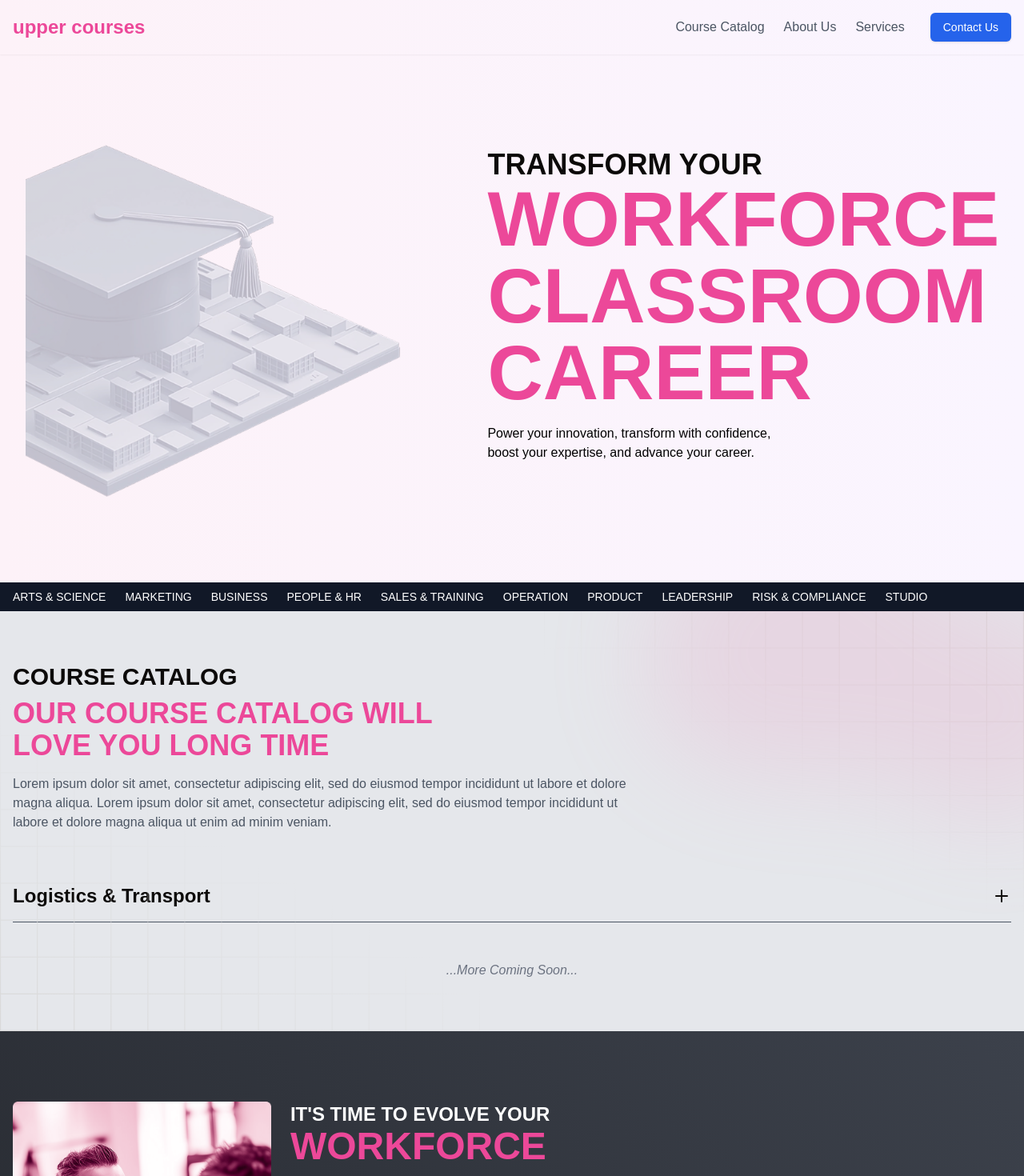
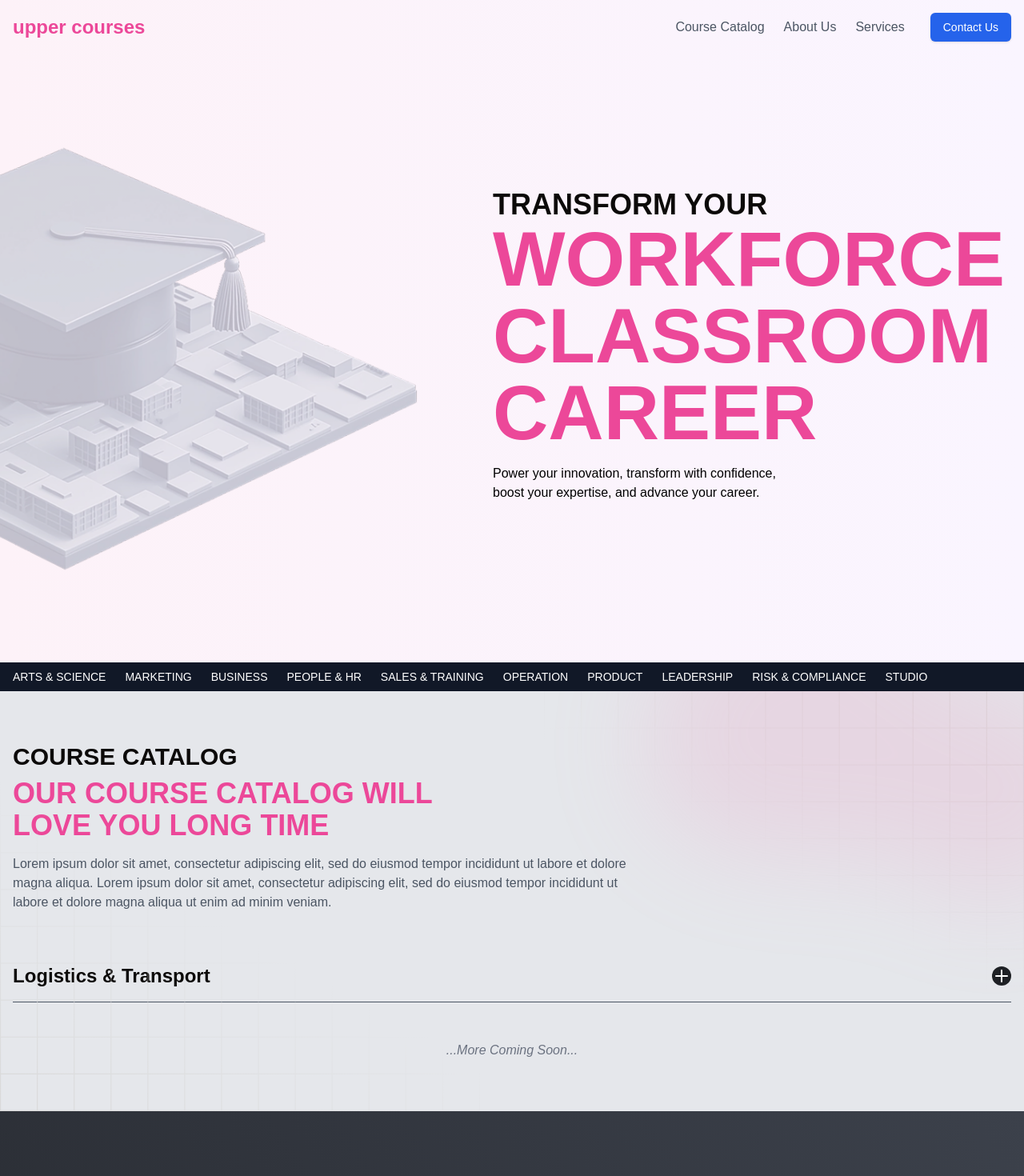
Before and after one commit to babaphemy/emba, a Next.js app: page / in a window 1280 px wide. Shown: the top 1470 px of the page at 80% size. Built offline with nearby package versions, Linux system fonts and the light colour scheme.

Commit message:
updated hero

```diff
--- a/src/app/page.tsx
+++ b/src/app/page.tsx
@@ -24,7 +24,7 @@ export default function CourseCatalogPage() {
   return (
     <div className="min-h-screen bg-gradient-to-r from-pink-50 to-purple-50">
       {/* Header */}
-      <header className="sticky top-0 z-50  shadow-sm">
+      <header className=" top-0 z-50  shadow-sm">
         <div className="container mx-auto px-4 py-4">
           <div className="flex items-center justify-between">
             <span className="text-2xl font-bold text-pink-500">
@@ -50,15 +50,15 @@ export default function CourseCatalogPage() {
 
       {/* Hero Section */}
       <section className="bg-gradient-to-r  from-pink-50 to-purple-50 py-16">
-        <div className="container mx-auto flex items-center  flex-col sm:flex-row ">
+        <div className="w-full grid grid-cols-1 items-center sm:grid-cols-12 ">
           <Image
             src="/images/header-image.png"
             alt="Classroom"
-            className="mt-8 h-[500px]"
+            className="mt-8 sm:col-span-6 object-cover h-[400px] sm:h-[600px]"
             width={900}
             height={1000}
           />
-          <div className="ml-0 sm:-ml-10 px-4">
+          <div className="w-full sm:col-span-6 ml-0 sm:-ml-10 px-4">
             <div className="flex flex-col  items-center sm:items-start justify-center sm:justify-start">
               <h1 className="text-2xl md:text-4xl font-bold mb-4">
                 TRANSFORM YOUR
--- a/src/components/custom/LandingPageAccordions.tsx
+++ b/src/components/custom/LandingPageAccordions.tsx
@@ -44,8 +44,8 @@ export default function LandingPageAccordions() {
             <div className="flex justify-between items-center w-full">
               <h2 className="text-2xl font-bold">{item.title}</h2>
               <div className="relative w-6 h-6">
-                <Plus className="absolute inset-0 transition-all group-data-[state=open]:opacity-0 group-data-[state=open]:scale-50" />
-                <Minus className="absolute inset-0 transition-all group-data-[state=closed]:opacity-0 group-data-[state=closed]:scale-50" />
+                <Plus className="absolute rounded-full bg-[#1E2025] text-white inset-0 transition-all group-data-[state=open]:opacity-0 group-data-[state=open]:scale-50" />
+                <Minus className="absolute inset-0 transition-all rounded-full bg-[#1E2025] text-white group-data-[state=closed]:opacity-0 group-data-[state=closed]:scale-50" />
               </div>
             </div>
           </AccordionTrigger>
```
